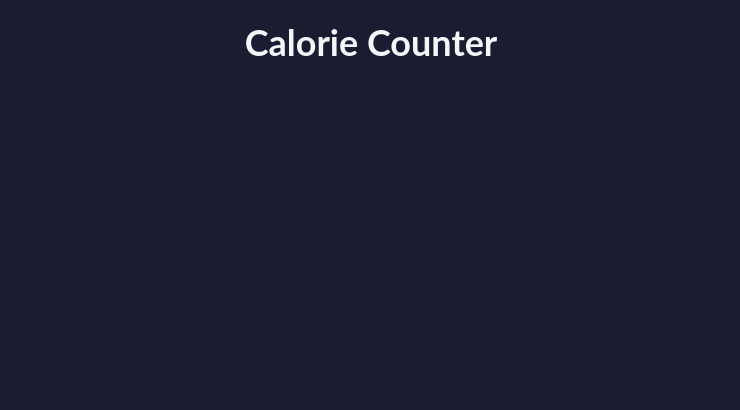
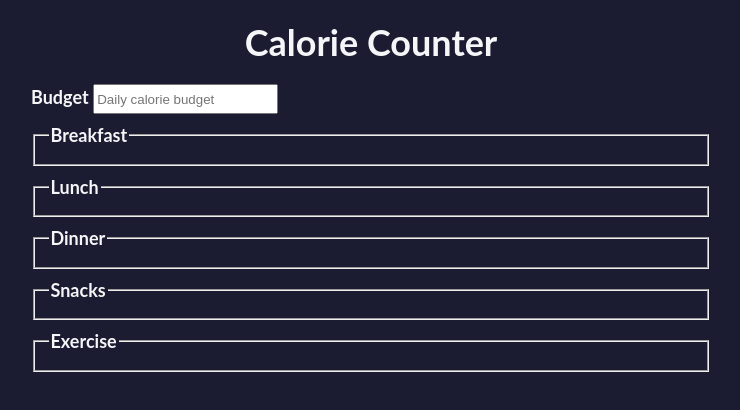
Before and after one commit to ebagabe/Calorie-Counter, a plain HTML site: page index.html in a window 1280 px wide. Shown: the whole page, without its empty margins (269-1009 px from the left). Drawn offline with Linux system fonts and the light colour scheme.

Commit message:
Criando 5 elementos fieldset

```diff
--- a/index.html
+++ b/index.html
@@ -1,17 +1,52 @@
 <!DOCTYPE html>
 <html lang="en">
+
 <head>
     <meta charset="utf-8" />
     <meta name="viewport" content="width=device-width, initial-scale=1.0" />
     <link rel="stylesheet" href="styles.css" />
     <title>Calorie Counter</title>
 </head>
+
 <body>
     <main>
         <h1>Calorie Counter</h1>
         <div class="container">
+            <form id="calorie-counter">
+                <label for="budget">Budget</label>
+                <input id="budget" type="number" min="0" placeholder="Daily calorie budget" required />
 
+                <fieldset id="breakfast">
+                    <legend>Breakfast</legend>
+
+                    <div class="input-container"></div>
+                </fieldset>
+
+                <fieldset id="lunch">
+                    <legend>Lunch</legend>
+
+                    <div class="input-container"></div>
+                </fieldset>
+
+                <fieldset id="dinner">
+                    <legend>Dinner</legend>
+                    <div class="input-container"></div>
+                </fieldset>
+
+                <fieldset id="snacks">
+                    <legend>Snacks</legend>
+                    <div class="input-container"></div>
+                </fieldset>
+
+                <fieldset id="exercise">
+                    <legend>Exercise</legend>
+                    <div class="input-container"></div>
+                </fieldset>
+            </form>
         </div>
     </main>
+
+    <script src="./script.js" defer></script>
 </body>
+
 </html>
```
Lines whose indentation alone changed are shown as unchanged.
